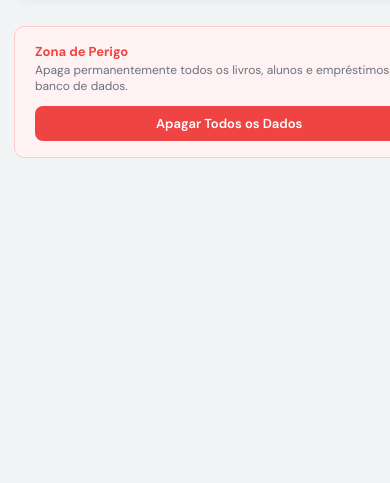
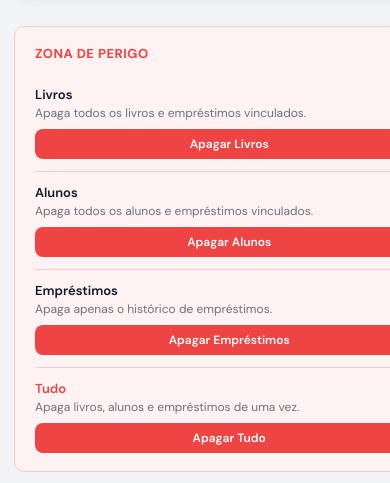
Before and after one commit to joaod5/Biblioteca---CETEP, a plain HTML site: page frontApp/view/dashboard.html in a window 390 px wide. Shown: the part 612-1095 px from the top of the page. Before the commit the page ends 844 px from the top, so only its background shows below. Drawn offline with Linux system fonts and the light colour scheme; no server answers.

Commit message:
Split danger zone into individual delete buttons per entity
- admin.js: separate DELETE routes for /livros, /alunos, /emprestimos, /tudo
- dashboard.html: one row per entity in the danger zone; shared confirmation modal
  receives route/label/description via openResetModal(rota, nome, desc)
- dashboard.js: openResetModal now accepts params; _resetRota tracks which endpoint to call
- dashboard.css: danger-zone redesigned as a card with one row per entity

Co-Authored-By: Claude Sonnet 4.6 <noreply@anthropic.com>

```diff
--- a/frontApp/css/dashboard.css
+++ b/frontApp/css/dashboard.css
@@ -343,27 +343,42 @@
 
 /* ── Zona de Perigo ─────────────────────────────────────────── */
 .danger-zone {
+  margin-top: 28px;
+  padding: 18px 20px;
+  border: 1.5px solid #FECACA;
+  border-radius: var(--radius);
+  background: var(--danger-bg);
+}
+.dz-title {
+  font-size: 13px;
+  font-weight: 700;
+  color: var(--danger);
+  margin-bottom: 12px;
+  text-transform: uppercase;
+  letter-spacing: .5px;
+}
+.dz-items { display: flex; flex-direction: column; gap: 0; }
+.dz-item {
   display: flex;
   align-items: center;
   justify-content: space-between;
   gap: 16px;
-  margin-top: 28px;
-  padding: 16px 20px;
-  border: 1.5px solid #FECACA;
-  border-radius: var(--radius);
-  background: var(--danger-bg);
+  padding: 12px 0;
+  border-bottom: 1px solid #FECACA;
 }
-.dz-title { font-size: 13px; font-weight: 700; color: var(--danger); }
-.dz-sub   { font-size: 12px; color: var(--text-muted); margin-top: 2px; }
+.dz-item:last-child { border-bottom: none; padding-bottom: 0; }
+.dz-item-name { font-size: 13px; font-weight: 600; color: var(--text); }
+.dz-item-sub  { font-size: 12px; color: var(--text-muted); margin-top: 2px; }
+.dz-item-tudo .dz-item-name { color: var(--danger); }
 .btn-danger-zone {
   flex-shrink: 0;
   background: var(--danger);
   color: #fff;
   border: none;
-  padding: 9px 16px;
+  padding: 7px 14px;
   border-radius: 8px;
   font-family: inherit;
-  font-size: 13px;
+  font-size: 12px;
   font-weight: 600;
   cursor: pointer;
   transition: background .18s;
@@ -464,8 +479,8 @@
   .toast { bottom: 12px; right: 12px; left: 12px; width: auto; }
   .notifs-list .notif { flex-wrap: wrap; gap: 8px; }
   .notif-time { width: 100%; text-align: right; }
-  .danger-zone { flex-direction: column; align-items: flex-start; gap: 12px; }
-  .btn-danger-zone { width: 100%; text-align: center; justify-content: center; }
+  .dz-item { flex-direction: column; align-items: flex-start; gap: 8px; }
+  .btn-danger-zone { width: 100%; text-align: center; }
   #resetOverlay .modal { width: calc(100% - 24px) !important; border-radius: 16px 16px 0 0; }
   #resetOverlay { align-items: flex-end; }
 }
--- a/frontApp/js/dashboard.js
+++ b/frontApp/js/dashboard.js
@@ -149,31 +149,32 @@ async function carregarTabelaDashboard() {
   } catch (_) {}
 }
 
-// ── Reset / Apagar todos os dados ───────────────────────────
-function openResetModal() {
+// ── Reset / Apagar dados ─────────────────────────────────────
+let _resetRota = '';
+
+function openResetModal(rota, nome, desc) {
+  _resetRota = rota;
+  document.getElementById('resetTitle').textContent = `Apagar ${nome}?`;
+  document.getElementById('resetDesc').textContent  = desc;
   document.getElementById('resetConfirmInput').value = '';
   document.getElementById('btnResetConfirm').disabled = true;
   document.getElementById('resetOverlay').classList.add('open');
+  setTimeout(() => document.getElementById('resetConfirmInput').focus(), 100);
 }
 
 function closeResetModal() {
   document.getElementById('resetOverlay').classList.remove('open');
 }
 
-document.addEventListener('DOMContentLoaded', () => {
-  const inp = document.getElementById('resetConfirmInput');
-  if (inp) {
-    inp.addEventListener('input', () => {
-      document.getElementById('btnResetConfirm').disabled = inp.value !== 'CONFIRMAR';
-    });
-  }
+document.getElementById('resetConfirmInput').addEventListener('input', function () {
+  document.getElementById('btnResetConfirm').disabled = this.value !== 'CONFIRMAR';
 });
 
 async function executarReset() {
   try {
-    await API.delete('/admin/reset');
+    await API.delete(`/admin/${_resetRota}`);
     closeResetModal();
-    showToast('Todos os dados foram apagados.');
+    showToast('Dados apagados com sucesso.');
     setTimeout(() => location.reload(), 1200);
   } catch (_) {
     showToast('Erro ao apagar dados. Tente novamente.');
--- a/frontApp/view/dashboard.html
+++ b/frontApp/view/dashboard.html
@@ -126,11 +126,37 @@
 
     <!-- Zona de perigo -->
     <div class="danger-zone">
-      <div class="dz-text">
-        <div class="dz-title">Zona de Perigo</div>
-        <div class="dz-sub">Apaga permanentemente todos os livros, alunos e empréstimos do banco de dados.</div>
+      <div class="dz-title">Zona de Perigo</div>
+      <div class="dz-items">
+        <div class="dz-item">
+          <div>
+            <div class="dz-item-name">Livros</div>
+            <div class="dz-item-sub">Apaga todos os livros e empréstimos vinculados.</div>
+          </div>
+          <button class="btn-danger-zone" onclick="openResetModal('livros','Livros','Todos os livros e empréstimos vinculados serão apagados.')">Apagar Livros</button>
+        </div>
+        <div class="dz-item">
+          <div>
+            <div class="dz-item-name">Alunos</div>
+            <div class="dz-item-sub">Apaga todos os alunos e empréstimos vinculados.</div>
+          </div>
+          <button class="btn-danger-zone" onclick="openResetModal('alunos','Alunos','Todos os alunos e empréstimos vinculados serão apagados.')">Apagar Alunos</button>
+        </div>
+        <div class="dz-item">
+          <div>
+            <div class="dz-item-name">Empréstimos</div>
+            <div class="dz-item-sub">Apaga apenas o histórico de empréstimos.</div>
+          </div>
+          <button class="btn-danger-zone" onclick="openResetModal('emprestimos','Empréstimos','Todo o histórico de empréstimos será apagado.')">Apagar Empréstimos</button>
+        </div>
+        <div class="dz-item dz-item-tudo">
+          <div>
+            <div class="dz-item-name">Tudo</div>
+            <div class="dz-item-sub">Apaga livros, alunos e empréstimos de uma vez.</div>
+          </div>
+          <button class="btn-danger-zone" onclick="openResetModal('tudo','Tudo','Todos os livros, alunos e empréstimos serão apagados.')">Apagar Tudo</button>
+        </div>
       </div>
-      <button class="btn-danger-zone" onclick="openResetModal()">Apagar Todos os Dados</button>
     </div>
   </div>
 </div>
@@ -139,13 +165,13 @@
 <div class="modal-overlay" id="resetOverlay">
   <div class="modal">
     <div class="modal-danger-icon">⚠️</div>
-    <h3>Apagar Todos os Dados?</h3>
-    <p class="modal-danger-desc">Esta ação é <strong>irreversível</strong>. Todos os livros, alunos e empréstimos serão apagados permanentemente.</p>
-    <p class="modal-danger-desc">Digite <strong>CONFIRMAR</strong> para prosseguir:</p>
+    <h3 id="resetTitle">Apagar?</h3>
+    <p class="modal-danger-desc" id="resetDesc"></p>
+    <p class="modal-danger-desc">Esta ação é <strong>irreversível</strong>. Digite <strong>CONFIRMAR</strong> para prosseguir:</p>
     <input class="form-input" id="resetConfirmInput" type="text" placeholder="CONFIRMAR" autocomplete="off" />
     <div class="modal-actions">
       <button class="btn btn-ghost" onclick="closeResetModal()">Cancelar</button>
-      <button class="btn btn-reset-confirm" id="btnResetConfirm" onclick="executarReset()" disabled>Apagar Tudo</button>
+      <button class="btn btn-reset-confirm" id="btnResetConfirm" onclick="executarReset()" disabled>Apagar</button>
     </div>
   </div>
 </div>
```
Also changed, not shown: backend/routes/admin.js (+35 -4 lines).
